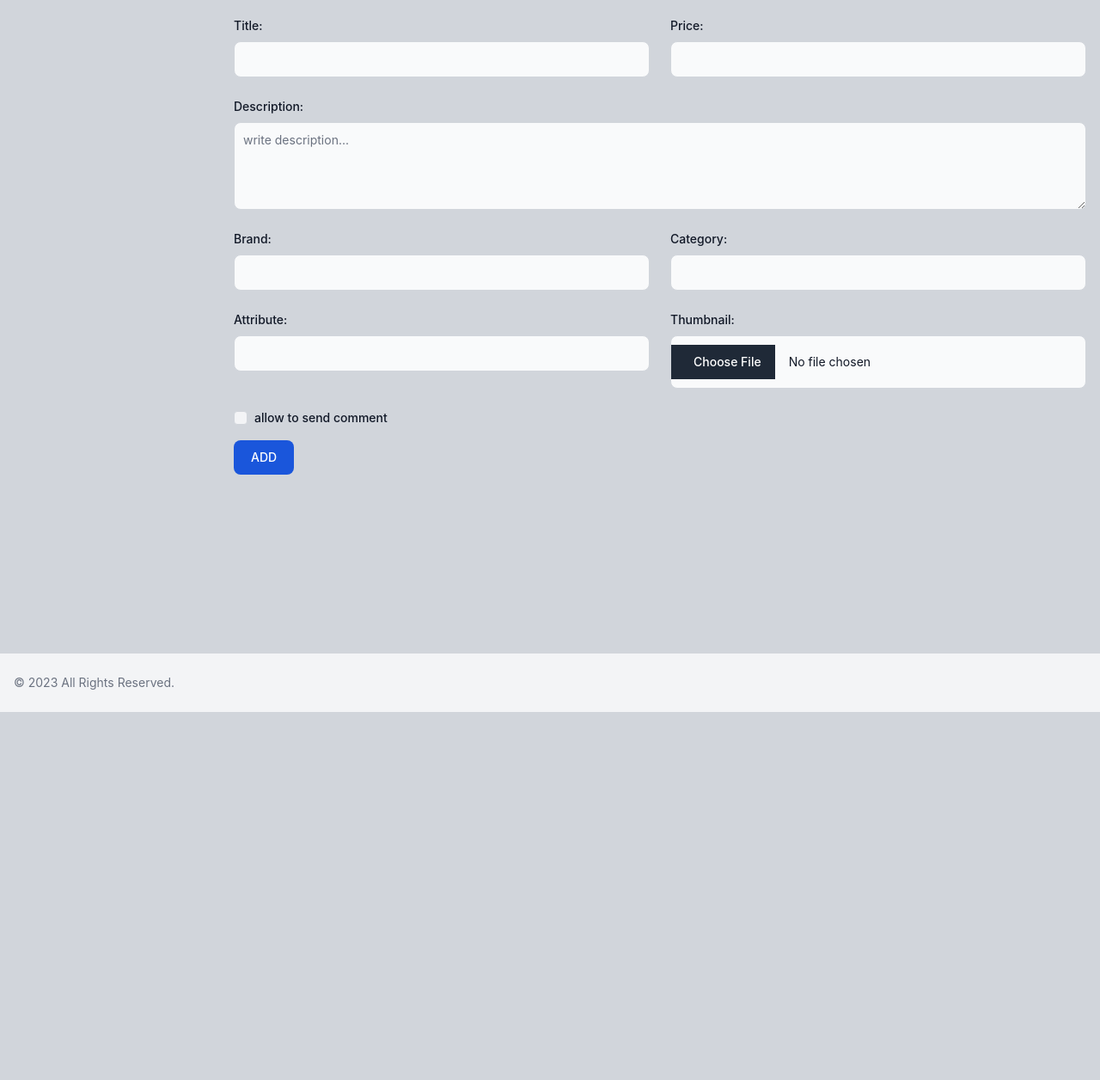
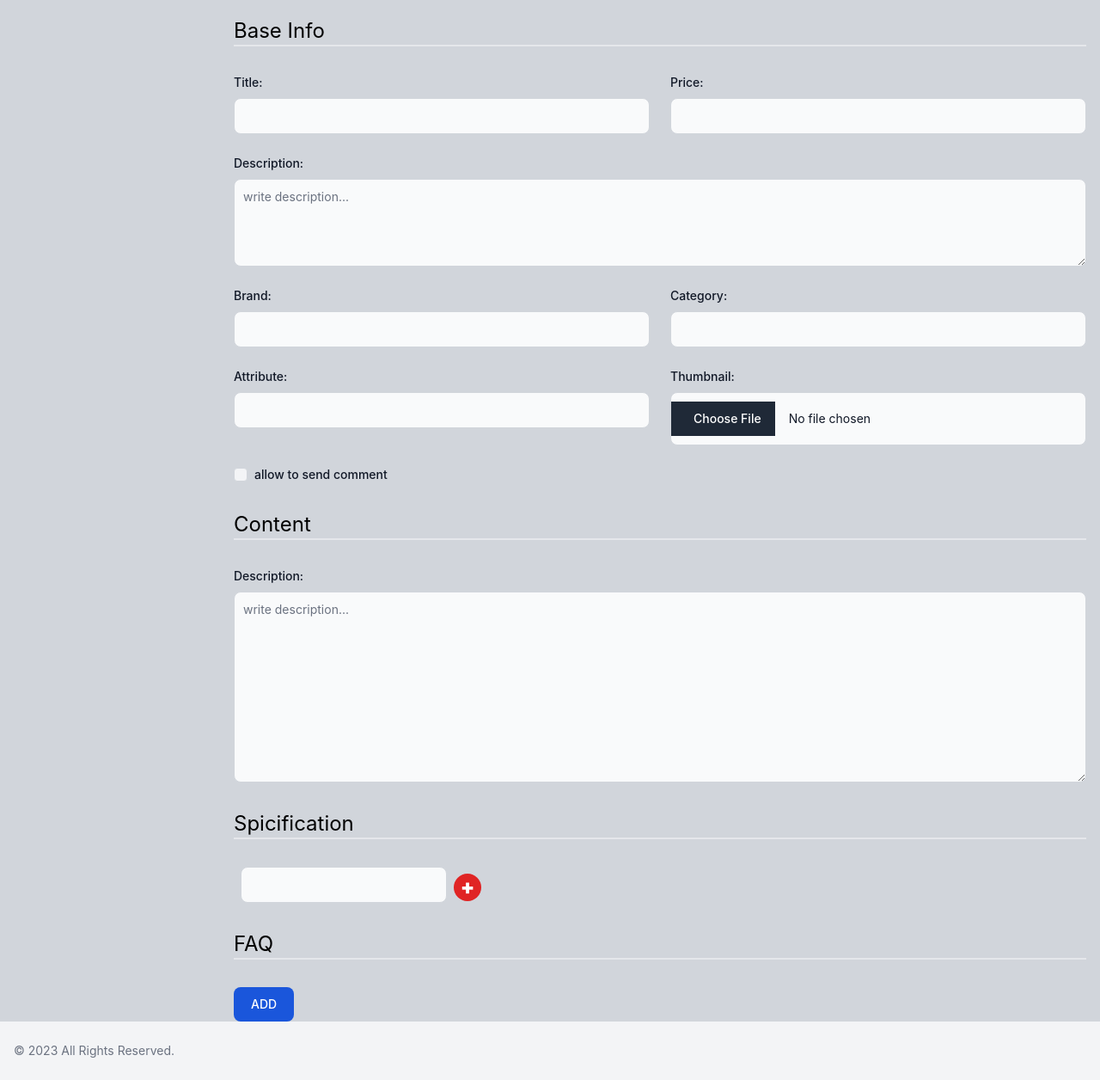
Before and after one commit to javadfathy/store_nodejs, a Node server app: template views/admin/shop/add-product.ejs in a window 1280 px wide. Shown: the part 112-1368 px from the top of the page at 86% size. Before the commit the page ends 940 px from the top, so only its background shows below. Run offline with Node 20, Linux system fonts and the light colour scheme; the template is opened without the code that fills it: most values are stand-ins (such as "Sample title", 1, 10 or a date in 2020); some libraries are stand-ins or nearby versions.

Commit message:
add spicific

```diff
--- a/models/single-product.js
+++ b/models/single-product.js
@@ -10,9 +10,10 @@ const productSchema = new Schema({
     brand: String,
     comments: Boolean,
     attribute: String,
+    spicifics: Array,
     userId: {
         type: Schema.Types.ObjectId,
-        ref: 'Usesr',
+        ref: 'User',
         required: true
     }
 })
--- /dev/null
+++ b/public/js/custom-function.js
@@ -0,0 +1,9 @@
+
+    document.getElementById('addSpicific').addEventListener("click", (event) => {
+        const spicific = document.createElement('input')
+        spicific.setAttribute('type','text')
+        spicific.setAttribute('class','bg-gray-50 mx-2 inline-block w-30 border border-gray-300 text-gray-900 text-sm rounded-lg focus:ring-blue-500 focus:border-blue-500 p-2.5 dark:bg-gray-700 dark:border-gray-600 dark:placeholder-gray-400 dark:text-white dark:focus:ring-blue-500 dark:focus:border-blue-500')
+        spicific.setAttribute('name','spicific')
+        document.getElementById('spicifics').appendChild(spicific)
+
+    });
--- a/views/admin/include/footer.ejs
+++ b/views/admin/include/footer.ejs
@@ -6,4 +6,5 @@
 
         </div>
     </div>
+    <script src="/js/custom-function.js"></script>
 </footer>
--- a/views/admin/include/sidebar.ejs
+++ b/views/admin/include/sidebar.ejs
@@ -4,7 +4,7 @@
        <path clip-rule="evenodd" fill-rule="evenodd" d="M2 4.75A.75.75 0 012.75 4h14.5a.75.75 0 010 1.5H2.75A.75.75 0 012 4.75zm0 10.5a.75.75 0 01.75-.75h7.5a.75.75 0 010 1.5h-7.5a.75.75 0 01-.75-.75zM2 10a.75.75 0 01.75-.75h14.5a.75.75 0 010 1.5H2.75A.75.75 0 012 10z"></path>
     </svg>
  </button>
-  <aside id="logo-sidebar" class=" top-0 left-0 z-40 w-64 h-screen pt-20 transition-transform -translate-x-full bg-white border-r border-gray-200 sm:translate-x-0 dark:bg-gray-800 dark:border-gray-700" aria-label="Sidebar">
+  <aside id="logo-sidebar" class=" sticky top-0 left-0 z-40 w-64 h-screen pt-20 transition-transform -translate-x-full bg-white border-r border-gray-200 sm:translate-x-0 dark:bg-gray-800 dark:border-gray-700" aria-label="Sidebar">
      <div class="h-full px-3 pb-4 overflow-y-auto bg-white dark:bg-gray-800">
         <ul class="space-y-2 font-medium">
             <li>
--- a/views/admin/shop/add-product.ejs
+++ b/views/admin/shop/add-product.ejs
@@ -1,10 +1,14 @@
 <%- include('../../includes/header.ejs') %>
 <div class="flex flex-row">
 <%- include('../include/sidebar.ejs') %>
+<script>
+
+</script>
 <section class="flex-1 pl-4 pt-4 container pr-4">
     <%- include('../../includes/breadcrumb.ejs', {breads: ['dashboard','add product']}) %>
     <section class=" container mx-auto">
         <form method="POST" action="#" enctype="multipart/form-data">
+            <h3 class="text-2xl border-b-black border-b-2 mb-8">Base Info</h3>
             <div class="grid md:grid-cols-2 md:gap-6">
                 <div class="relative z-0 w-full mb-6 group">
                     <label for="title" class="block mb-2 text-sm font-medium text-gray-900 dark:text-white">Title:</label>
@@ -45,9 +49,24 @@
                     <label for="comment" class="ml-2 text-sm font-medium text-gray-900 dark:text-gray-300">allow to send comment</label>
                 </div>
             </div>
+            <h3 class="text-2xl border-b-black border-b-2 my-8">Content</h3>
+            <div class="relative z-0 w-full mb-6 group">
+                <label for="content" class="block mb-2 text-sm font-medium text-gray-900 dark:text-white">Description:</label>
+                <textarea id="content" name="content" rows="10" class="block p-2.5 w-full text-sm text-gray-900 bg-gray-50 rounded-lg border border-gray-300 focus:ring-blue-500 focus:border-blue-500 dark:bg-gray-700 dark:border-gray-600 dark:placeholder-gray-400 dark:text-white dark:focus:ring-blue-500 dark:focus:border-blue-500" placeholder="write description..."></textarea>
+            </div>
+            <h3 class="text-2xl border-b-black border-b-2 my-8">Spicification</h3>
+            <div class="flex">
+                <div id="spicifics">
+                    <input type="text" name="spicific" class="bg-gray-50 mx-2 inline-block w-30 border border-gray-300 text-gray-900 text-sm rounded-lg focus:ring-blue-500 focus:border-blue-500 p-2.5 dark:bg-gray-700 dark:border-gray-600 dark:placeholder-gray-400 dark:text-white dark:focus:ring-blue-500 dark:focus:border-blue-500">
+                </div>
+                <p id="addSpicific" class="bg-red-600 rounded-full h-8 mt-2 text-white p-16 w-8 text-2xl font-black text-center flex items-center justify-center cursor-pointer">+</p>
+            </div>
+            <h3 class="text-2xl border-b-black border-b-2 my-8">FAQ</h3>
+
             <button type="submit" class="text-white bg-blue-700 hover:bg-blue-800 focus:ring-4 focus:outline-none focus:ring-blue-300 font-medium rounded-lg text-sm w-full sm:w-auto px-5 py-2.5 text-center dark:bg-blue-600 dark:hover:bg-blue-700 dark:focus:ring-blue-800">ADD</button>
         </form>
     </section>
 </section>
 </div>
+
 <%- include('../include/footer.ejs') %>
--- a/views/front/auth/login.ejs
+++ b/views/front/auth/login.ejs
@@ -9,7 +9,7 @@
     </div>
     <div class="flex items-start mb-6">
     <div class="flex items-center h-5">
-        <input id="remember" type="checkbox" value="" class="w-4 h-4 border border-gray-300 rounded bg-gray-50 focus:ring-3 focus:ring-blue-300 dark:bg-gray-700 dark:border-gray-600 dark:focus:ring-blue-600 dark:ring-offset-gray-800 dark:focus:ring-offset-gray-800" required>
+        <input id="remember" type="checkbox" value="" class="w-4 h-4 border border-gray-300 rounded bg-gray-50 focus:ring-3 focus:ring-blue-300 dark:bg-gray-700 dark:border-gray-600 dark:focus:ring-blue-600 dark:ring-offset-gray-800 dark:focus:ring-offset-gray-800">
     </div>
     <label for="remember" class="ml-2 text-sm font-medium text-gray-900 dark:text-gray-300">Remember me</label>
     </div>
--- a/views/includes/header.ejs
+++ b/views/includes/header.ejs
@@ -11,9 +11,9 @@
     <!-- <link rel="stylesheet" href="/css/style.css"> -->
 
     <script src="../../node_modules/flowbite/dist/flowbite.min.js"></script>
+
 </head>
 <body class=" bg-gray-300">
-
 <nav class="bg-white border-gray-200 dark:bg-gray-900">
     <div class="max-w-screen-xl flex flex-wrap items-center justify-between mx-auto p-4">
         <a href="#" class="flex items-center">
```
Also changed, not shown: controllers/admin.js (+16 -24 lines), views/admin/shop/edit-product.ejs (+10 -0 lines), product-thumbnail/Fri Jun 02 2023-photo_2023-04-26_22-44-01.jpg (added), product-thumbnail/Fri Jun 02 2023-photo_2023-05-08_21-50-26.jpg (added).
